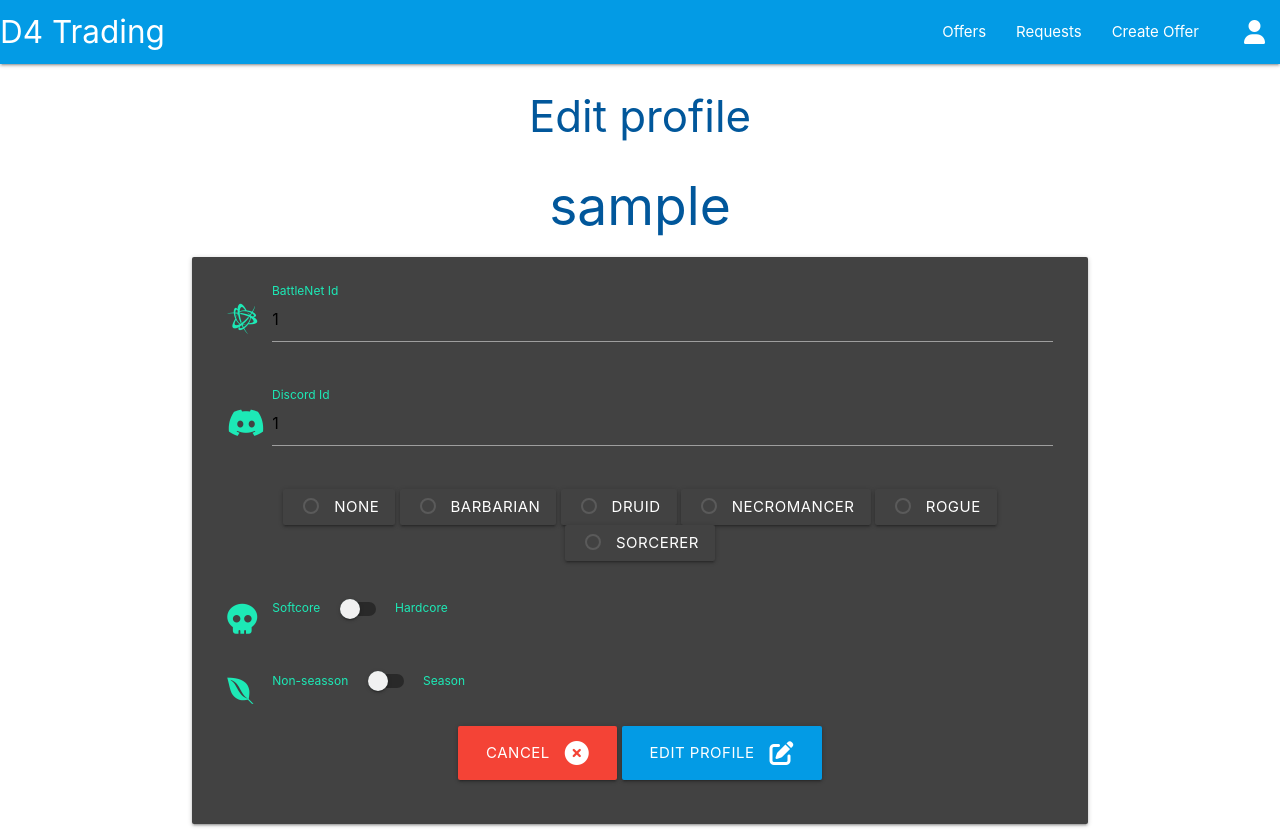
After one commit to Erikas-Ramanauskas/Milestone-Project-3, a Flask app: page /edit_profile/1 in a window 1280 px wide. The commit adds this page. Run offline with Flask 3, Linux system fonts and the light colour scheme; the visitor is signed in with stand-in values (Sample User, id 1); a database or web service that is not in the repository returns one stand-in record (values such as "Sample title"); some libraries are stand-ins or nearby versions.

Commit message:
Sorted out eddit profile page

```diff
--- a/app.py
+++ b/app.py
@@ -17,6 +17,11 @@ app.config["MONGO_URI"] = os.environ.get("MONGO_URI")
 app.secret_key = os.environ.get("SECRET_KEY")
 
 mongo = PyMongo(app)
+
+# page specific variables
+# these are stable and does nto require its own database
+p_class = ["None", "Barbarian", "Druid",
+           "Necromancer", "Rogue", "Sorcerer"]
 
 
 @app.route("/")
@@ -55,10 +60,15 @@ def register():
 
         hashed_password = generate_password_hash(password)
 
-        # Saving user to database
+        # Saving user to database and filling with default values
         register = {
             "username": username,
-            "password": hashed_password
+            "password": hashed_password,
+            "b_net_id": "",
+            "discord_id": "",
+            "class_preference": "None",
+            "is_hardcore": "off",
+            "is_ladder": "off"
         }
 
         mongo.db.users.insert_one(register)
@@ -82,11 +92,11 @@ def login():
             # ensure hashed password matches user input
             if check_password_hash(
                     existing_user["password"], request.form.get("password")):
-                        session["user"] = request.form.get("username").lower()
-                        flash("Welcome, {}".format(
-                            request.form.get("username")))
-                        return redirect(url_for(
-                            "profile", username=session["user"]))
+                session["user"] = request.form.get("username").lower()
+                flash("Welcome, {}".format(
+                    request.form.get("username")))
+                return redirect(url_for(
+                    "profile", username=session["user"]))
             else:
                 # invalid password match
                 flash("Incorrect Username and/or Password")
@@ -103,27 +113,43 @@ def login():
 @app.route("/profile/<username>", methods=["GET", "POST"])
 def profile(username):
     # grab the session user's username from db
-    username = mongo.db.users.find_one(
-        {"username": session["user"]})["username"]
+    user = mongo.db.users.find_one(
+        {"username": session["user"]})
 
     if session["user"]:
-        return render_template("profile.html", username=username)
+        return render_template("profile.html", user=user)
 
     return redirect(url_for("login"))
 
 
-# @app.route("/edit_profile/<username>", methods=["GET", "POST"])
-# def edit_profile(username):
-#     # grab the session user's username from db
-#     username = mongo.db.users.find_one(
-#         {"username": session["user"]})["username"]
+@app.route("/edit_profile/<username>", methods=["GET", "POST"])
+def edit_profile(username):
+    # grab the session user's user from db
+    user = mongo.db.users.find_one(
+        {"username": session["user"]})
 
-#     # Eddit user details
+    # if user is being eddited
+    if request.method == "POST" and session["user"]:
+        is_hardcore = "on" if request.form.get("is_hardcore") else "off"
+        is_seasson = "on" if request.form.get("is_seasson") else "off"
+        submit = {
+            "username": user["username"],
+            "password": user["password"],
+            "b_net_id": request.form.get("b_net_id"),
+            "discord_id": request.form.get("discord_id"),
+            "class_preference": request.form.get("class_preference"),
+            "is_hardcore": is_hardcore,
+            "is_seasson": is_seasson
+        }
+        mongo.db.users.replace_one({"_id": ObjectId(user["_id"])}, submit)
+        user2 = mongo.db.users.find_one({"_id": ObjectId(user["_id"])})
+        flash("Task Successfully Updated")
+        return render_template("profile.html", user=user2)
 
-#     if session["user"]:
-#         return render_template("profile.html", username=username)
+    if session["user"]:
+        return render_template("edit_profile.html", user=user, p_class=p_class)
 
-#     return redirect(url_for("login"))
+    return redirect(url_for("register"))
 
 
 @app.route("/logout")
@@ -133,6 +159,7 @@ def logout():
     session.pop("user")
     return redirect(url_for("login"))
 
+
 if __name__ == "__main__":
     app.run(host=os.environ.get("IP"),
             port=int(os.environ.get("PORT")),
--- a/static/css/style.css
+++ b/static/css/style.css
@@ -0,0 +1,21 @@
+.custom-radio-button {
+    display: inline-block;
+    cursor: pointer;
+    border: 1px solid #999;
+    border-radius: 5px;
+    margin: 5px;
+}
+
+.custom-radio-button:hover {
+    background-color: #f0f0f0;
+}
+
+.custom-radio-button input[type="radio"]:checked+span {
+    background-color: #4CAF50;
+    padding: 10px 20px;
+    color: #1de9b6;
+}
+
+.custom-radio-button input[type="radio"] {
+    display: none;
+}
--- /dev/null
+++ b/templates/edit_profile.html
@@ -0,0 +1,139 @@
+{% extends "base.html" %} {% block content %}
+
+<h3 class="light-blue-text text-darken-4 center-align">Edit profile</h3>
+<h2 class="light-blue-text text-darken-4 center-align">{{ user.username }}</h2>
+
+<div class="row card-panel grey darken-3">
+  <form
+    class="col s12"
+    method="POST"
+    action="{{ url_for('edit_profile', username=session['user']) }}"
+  >
+    <!-- battle net id -->
+    <div class="row">
+      <div class="input-field col s12">
+        <i class="fa-brands fa-battle-net prefix teal-text text-accent-3"></i>
+        <!-- battle net ID is always 5-12 letter characters fallowed by # and 4-5 number code -->
+        <input
+          id="b_net_id"
+          name="b_net_id"
+          minlength="5"
+          maxlength="50"
+          pattern="^[A-Za-z0-9]{5,12}#[0-9]{4,5}$"
+          value="{{ user.b_net_id }}"
+          type="text"
+          class="validate"
+        />
+        <label for="b_net_id" class="teal-text text-accent-3"
+          >BattleNet Id</label
+        >
+      </div>
+    </div>
+    <!-- Discord id check -->
+    <div class="row">
+      <div class="input-field col s12">
+        <i class="fa-brands fa-discord prefix teal-text text-accent-3"></i>
+        <!-- battle net ID is always 5-12 letter characters fallowed by # and 4-5 number code -->
+        <input
+          id="discord_id"
+          name="discord_id"
+          minlength="5"
+          maxlength="50"
+          pattern="^[\w.]{5,16}#[0-9]{4,5}$"
+          value="{{ user.discord_id }}"
+          type="text"
+          class="validate"
+        />
+        <label for="discord_id" class="teal-text text-accent-3"
+          >Discord Id</label
+        >
+      </div>
+    </div>
+    <!-- Class picker -->
+
+    <div class="row">
+      <div class="center-align col s12">
+        {% for class in p_class %} {% if class == user.class_preference %}
+        <label class="waves-effect waves-light btn grey darken-3">
+          <input
+            type="radio"
+            class="radio-buttons with-gap"
+            id="class_preference"
+            name="class_preference"
+            value="{{ class }}"
+            checked
+          />
+          <span class="teal-text text-accent-3">{{ class }}</span>
+        </label>
+        {% else %}
+        <label class="waves-effect waves-light btn grey darken-3">
+          <input
+            type="radio"
+            id="class_preference"
+            class="radio-buttons with-gap"
+            name="class_preference"
+            value="{{ class }}"
+          />
+          <span>{{ class }}</span>
+        </label>
+        {% endif %} {% endfor %}
+      </div>
+    </div>
+    <!-- is hardcore toogle -->
+    <div class="row">
+      <div class="input-field col s12">
+        <div class="switch">
+          <i class="fa-solid fa-skull prefix teal-text text-accent-3"></i>
+          <label for="is_hardcore" class="teal-text text-accent-3">
+            Softcore {% if user.is_hardcore == "on" %}
+            <input
+              type="checkbox"
+              id="is_hardcore"
+              name="is_hardcore"
+              checked
+            />
+            {% else %}
+            <input type="checkbox" id="is_hardcore" name="is_hardcore" />
+            {% endif %}
+            <span class="lever"></span>
+            Hardcore
+          </label>
+        </div>
+      </div>
+    </div>
+    <!-- is seasson toogle -->
+    <div class="row">
+      <div class="input-field col s12">
+        <div class="switch">
+          <i class="fa-brands fa-envira prefix teal-text text-accent-3"></i>
+          <label for="is_seasson" class="teal-text text-accent-3">
+            Non-seasson {% if user.is_seasson == "on" %}
+            <input type="checkbox" id="is_seasson" name="is_seasson" checked />
+            {% else %}
+            <input type="checkbox" id="is_seasson" name="is_seasson" />
+            {% endif %}
+            <span class="lever"></span>
+            Season
+          </label>
+        </div>
+      </div>
+    </div>
+    <!-- submit button -->
+    <div class="row">
+      <div class="col s12 center-align">
+        <!-- cancel button -->
+        <a
+          href="{{ url_for('profile', username=session['user']) }}"
+          class="btn-large red text-shadow"
+        >
+          Cancel <i class="fas fa-times-circle right"></i>
+        </a>
+        <button type="submit" class="btn-large light-blue darken-1 text-shadow">
+          Edit profile <i class="fas fa-edit right"></i>
+        </button>
+      </div>
+    </div>
+  </form>
+</div>
+
+{% endblock %}
```
Also changed, not shown: templates/profile.html (+13 -3 lines).
